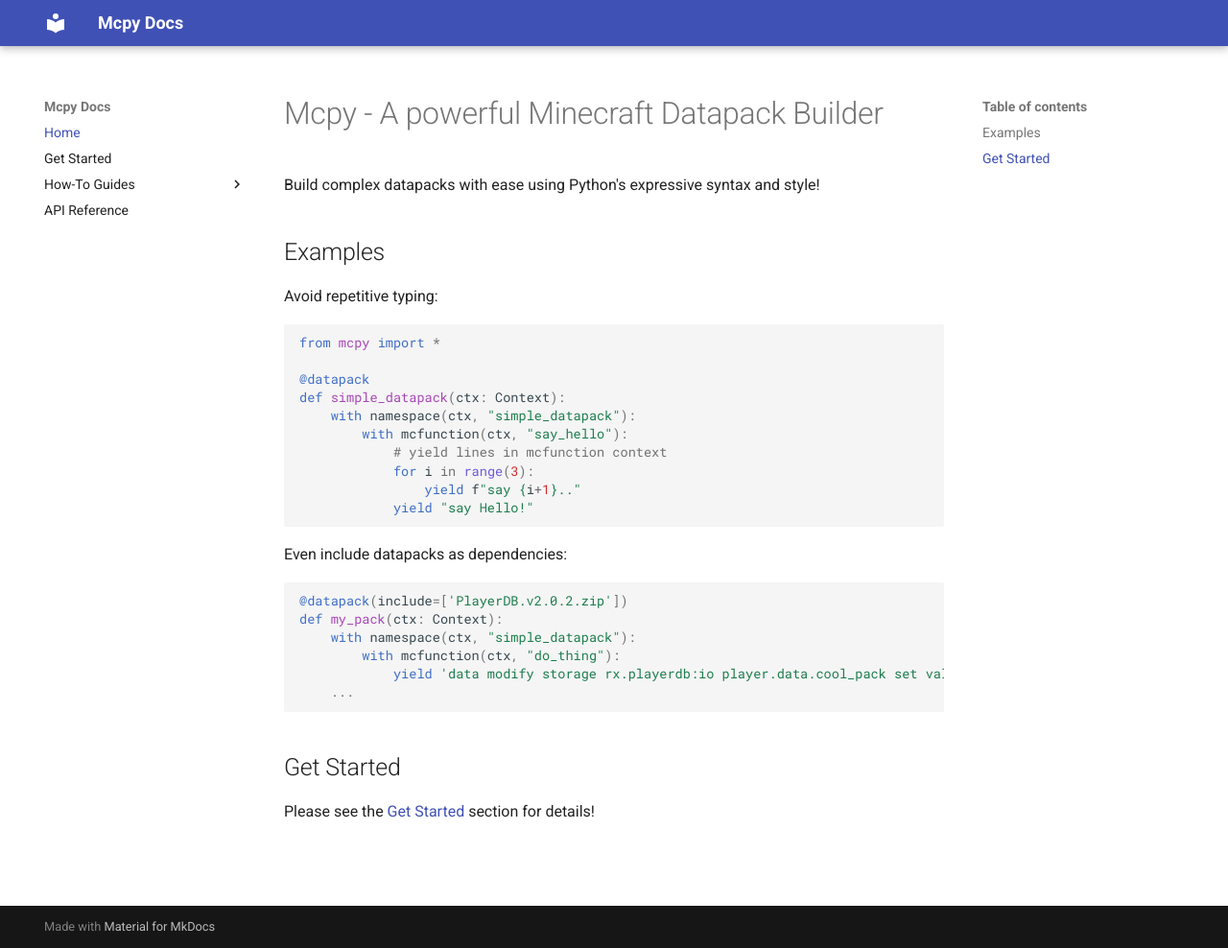
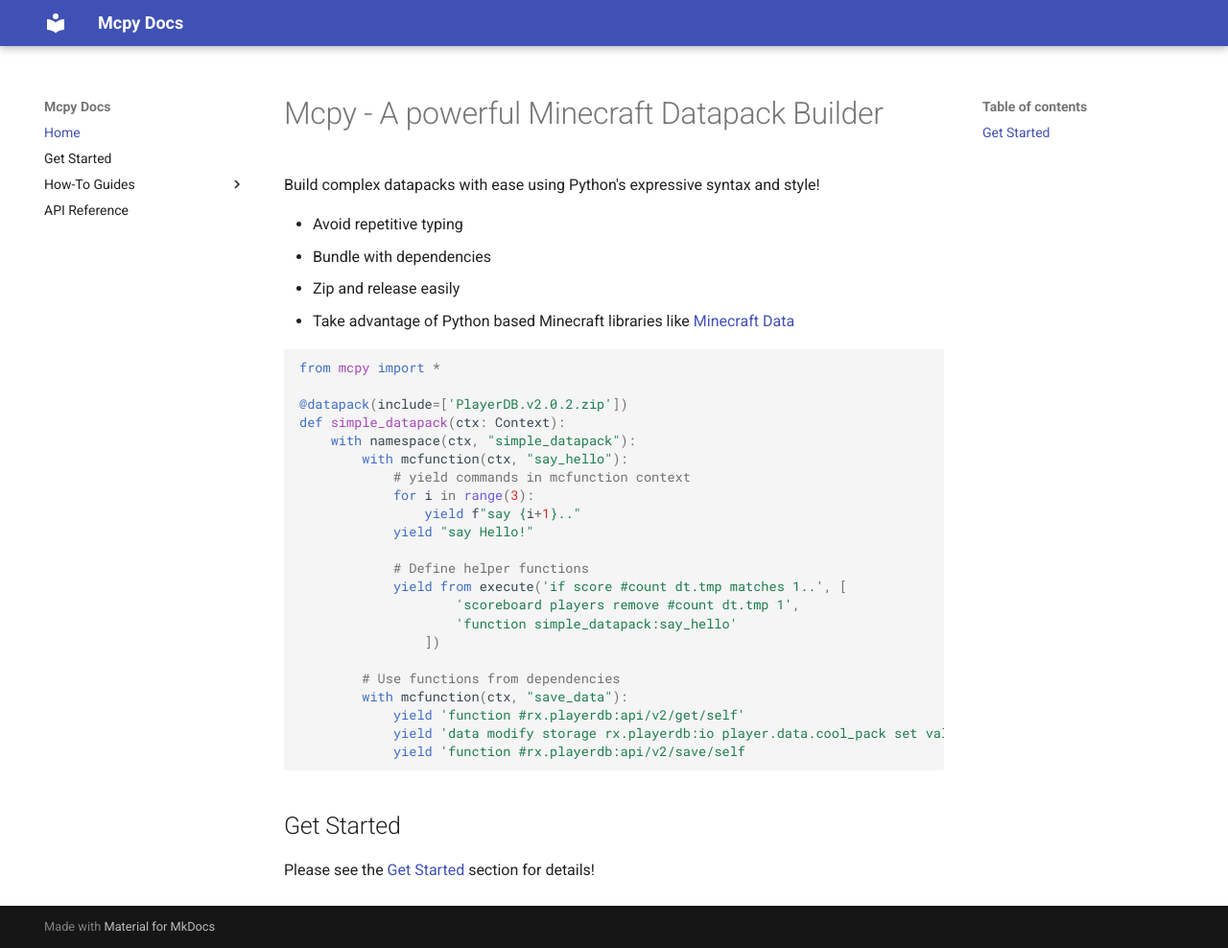
Before and after one commit to dthigpen/mcpy, an MkDocs documentation site: the page built from docs/index.md, in a window 1280 px wide and 988 px high. Shown: the whole window at 96% size. Built offline with MkDocs 1.6.1 and Material for MkDocs 9.7.7, drawn with Linux system fonts in a browser that asks for light colours.

Commit message:
Add basic bundling docs (#19)

````diff
--- a/docs/index.md
+++ b/docs/index.md
@@ -2,32 +2,34 @@
 
 Build complex datapacks with ease using Python's expressive syntax and style!
 
-## Examples
-
-Avoid repetitive typing:
+- Avoid repetitive typing
+- Bundle with dependencies
+- Zip and release easily
+- Take advantage of Python based Minecraft libraries like [Minecraft Data](https://github.com/PrismarineJS/minecraft-data)
 
 ```python
 from mcpy import *
 
-@datapack
+@datapack(include=['PlayerDB.v2.0.2.zip'])
 def simple_datapack(ctx: Context):
     with namespace(ctx, "simple_datapack"):
         with mcfunction(ctx, "say_hello"):
-            # yield lines in mcfunction context
+            # yield commands in mcfunction context
             for i in range(3):
                 yield f"say {i+1}.."
             yield "say Hello!"
-```
 
-Even include datapacks as dependencies:
+            # Define helper functions
+            yield from execute('if score #count dt.tmp matches 1..', [
+                    'scoreboard players remove #count dt.tmp 1',
+                    'function simple_datapack:say_hello'
+                ])
 
-```python
-@datapack(include=['PlayerDB.v2.0.2.zip'])
-def my_pack(ctx: Context):
-    with namespace(ctx, "simple_datapack"):
-        with mcfunction(ctx, "do_thing"):
+        # Use functions from dependencies
+        with mcfunction(ctx, "save_data"):
+            yield 'function #rx.playerdb:api/v2/get/self'
             yield 'data modify storage rx.playerdb:io player.data.cool_pack set value {eggs: 3b}'
-    ...
+            yield 'function #rx.playerdb:api/v2/save/self
 ```
 
 ## Get Started
````
Also changed, not shown: docs/tutorials/get-started.md (+35 -9 lines), docs/user-guides/how-to-include-dependencies.md (+25 -0 lines), 1 other file.
